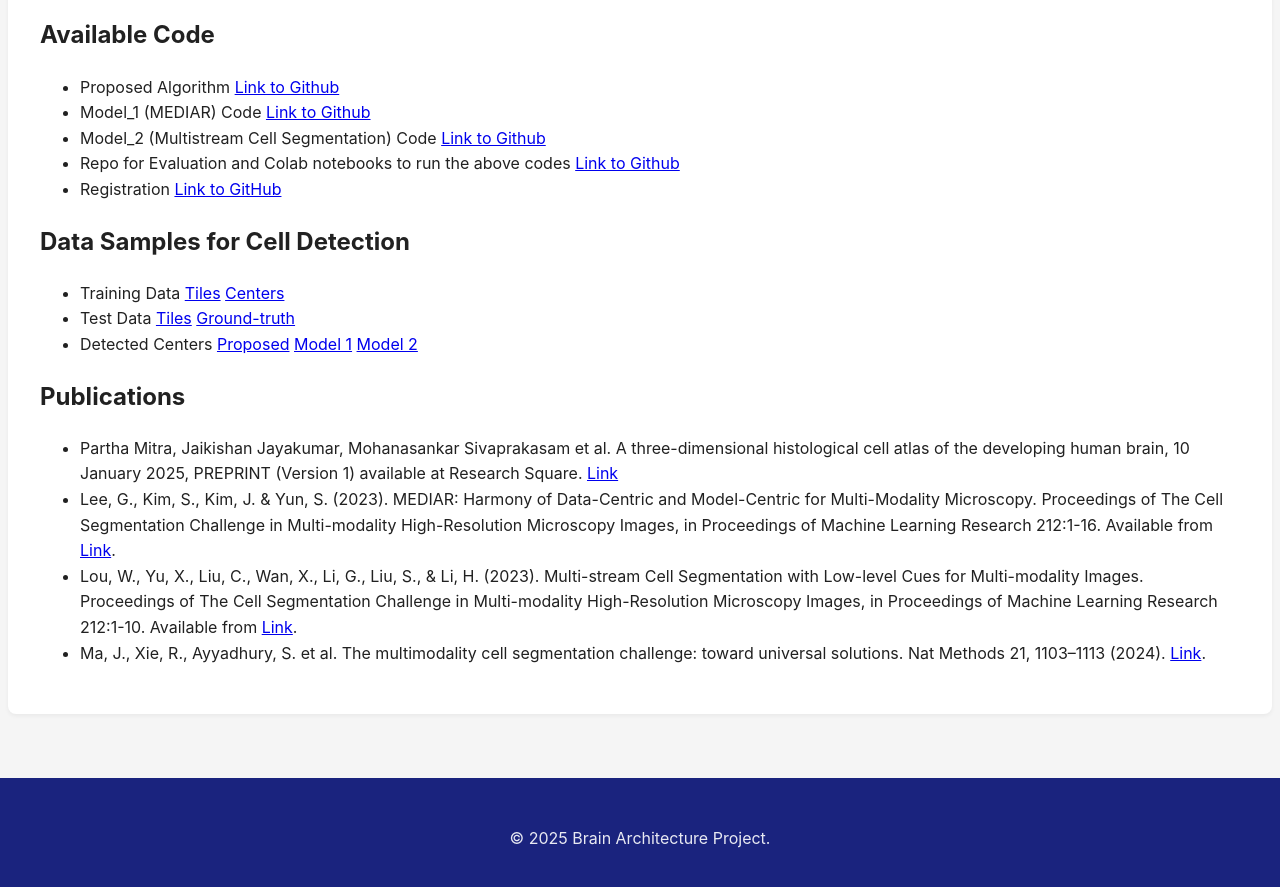
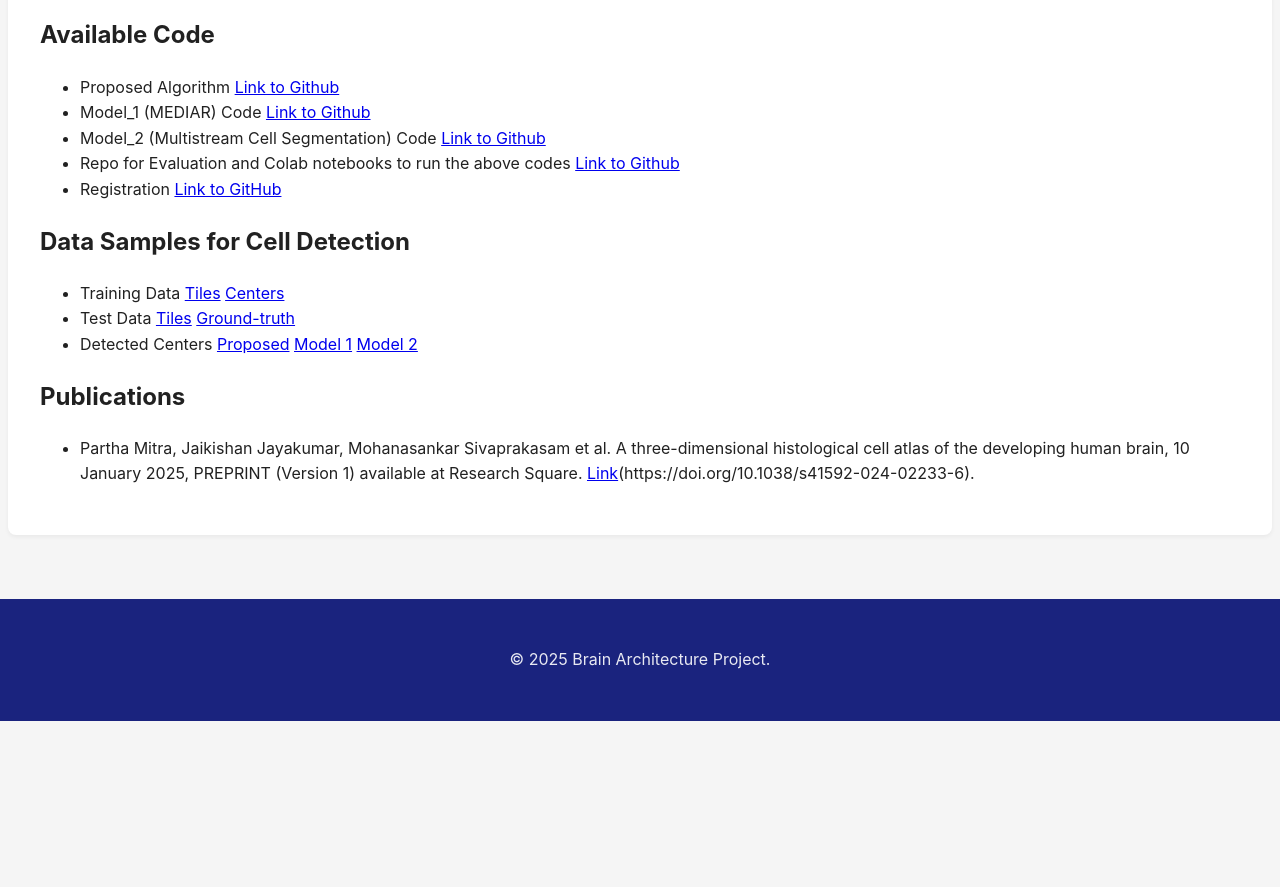
Before and after one commit to ppmitra/BAPDataAndCode, a Jekyll site: the page built from pages/humanDev.md, in a window 1280 px wide and 900 px high, scrolled down 795 px. Shown: the top 887 px of the window. Built offline with Jekyll 4.4.1, drawn with Linux system fonts in a browser that asks for light colours; comment, search, counter and statistics services are not loaded; after the commit the page ends 1516 px from its top, so only the background shows below that.

Commit message:
Update humanDev.md

```diff
--- a/pages/humanDev.md
+++ b/pages/humanDev.md
@@ -23,7 +23,4 @@ Resources for our Cell Detection and Data for the Human Developing Brain
 - Detected Centers [Proposed](https://drive.google.com/drive/folders/1OB4a1yEg8ziYo7y8Hcf6Fi9aP90kY1So?usp=drive_link) [Model 1](https://drive.google.com/drive/folders/1enRSOZbYKYJVlKT0R_cMktazLaDuDn10?usp=drive_link) [Model 2](https://drive.google.com/drive/folders/1KATuuxbXPvYDQLP1rSVI8VuNbJ04fCXZ?usp=drive_link)
 
 ## Publications
-- Partha Mitra, Jaikishan Jayakumar, Mohanasankar Sivaprakasam et al. A three-dimensional histological cell atlas of the developing human brain, 10 January 2025, PREPRINT (Version 1) available at Research Square. [Link](https://doi.org/10.21203/rs.3.rs-5658034/v1)
-- Lee, G., Kim, S., Kim, J. & Yun, S. (2023). MEDIAR: Harmony of Data-Centric and Model-Centric for Multi-Modality Microscopy. Proceedings of The Cell Segmentation Challenge in Multi-modality High-Resolution Microscopy Images, in Proceedings of Machine Learning Research 212:1-16. Available from [Link](https://proceedings.mlr.press/v212/lee23a.html).
--  Lou, W., Yu, X., Liu, C., Wan, X., Li, G., Liu, S., & Li, H. (2023). Multi-stream Cell Segmentation with Low-level Cues for Multi-modality Images. Proceedings of The Cell Segmentation Challenge in Multi-modality High-Resolution Microscopy Images, in Proceedings of Machine Learning Research 212:1-10. Available from [Link](https://proceedings.mlr.press/v212/lou23a.html).
-- Ma, J., Xie, R., Ayyadhury, S. et al. The multimodality cell segmentation challenge: toward universal solutions. Nat Methods 21, 1103–1113 (2024). [Link](https://doi.org/10.1038/s41592-024-02233-6).
+- Partha Mitra, Jaikishan Jayakumar, Mohanasankar Sivaprakasam et al. A three-dimensional histological cell atlas of the developing human brain, 10 January 2025, PREPRINT (Version 1) available at Research Square. [Link](https://doi.org/10.21203/rs.3.rs-5658034/v1)(https://doi.org/10.1038/s41592-024-02233-6).
```
